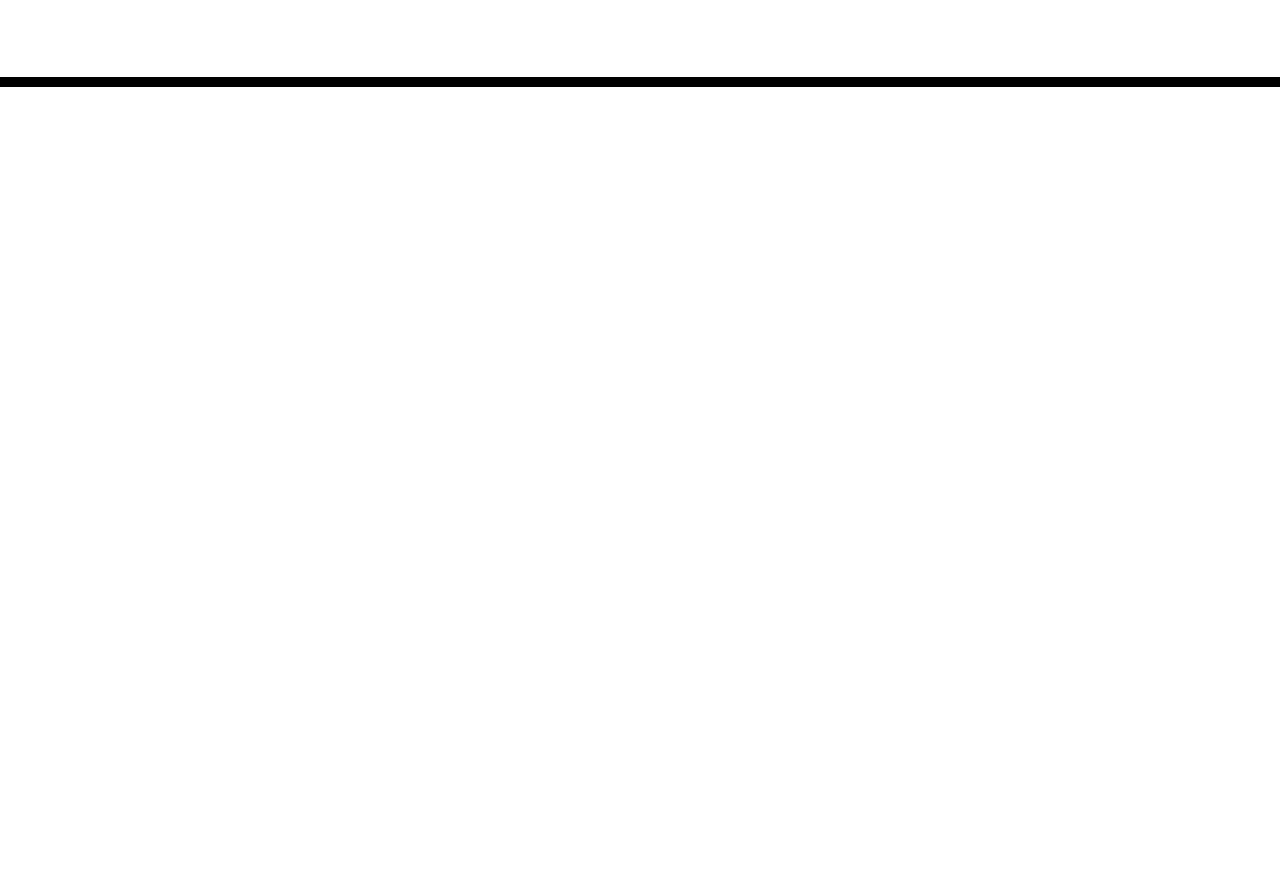
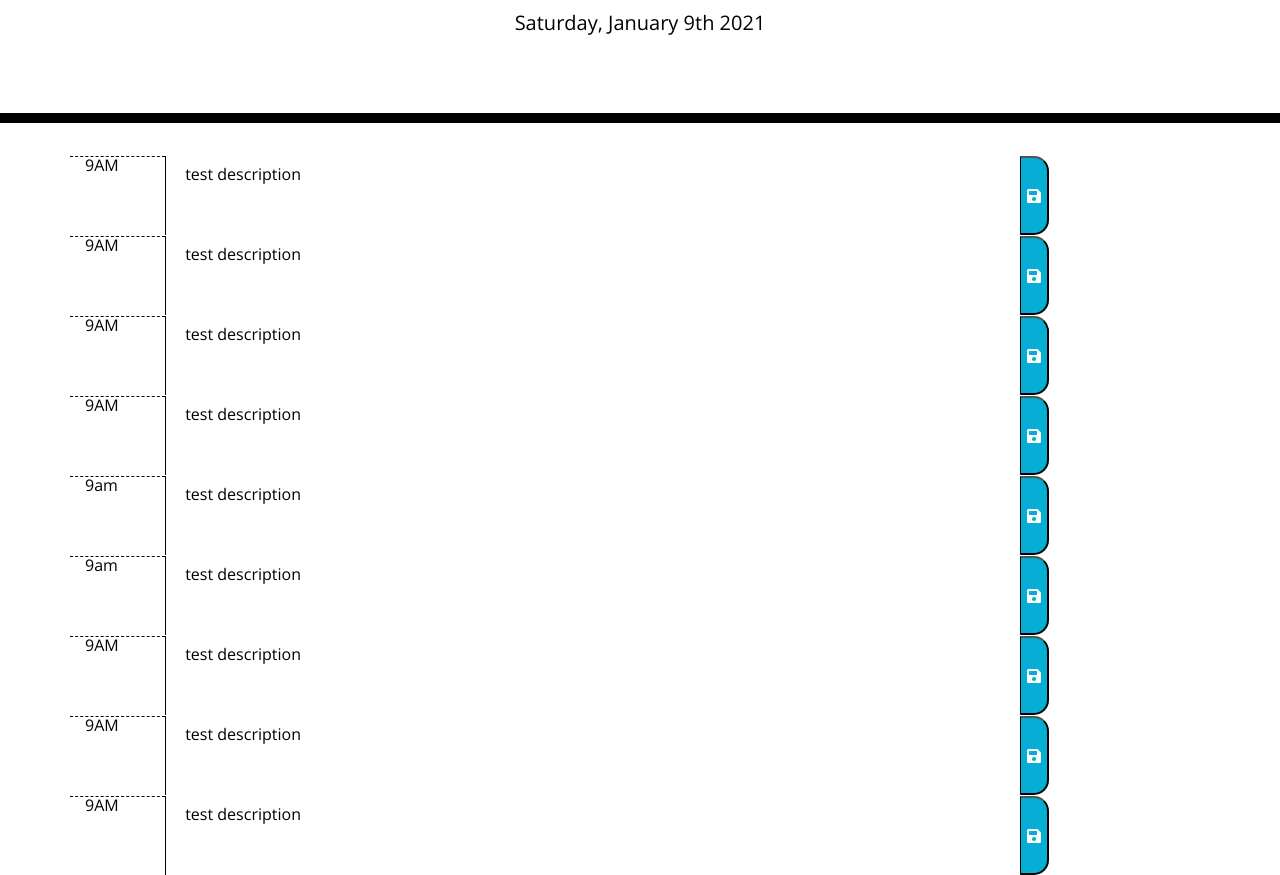
Before and after one commit to squeakymatter/work-day-scheduler, a plain HTML site: page index.html in a window 1280 px wide. Shown: the part 181-1056 px from the top of the page. Before the commit the page ends 800 px from the top, so only its background shows below. Drawn offline with nearby package versions, Linux system fonts and the light colour scheme.

Commit message:
adds date to header and CSS grid for time blocks

```diff
--- a/style.css
+++ b/assets/css/style.css
@@ -4,7 +4,7 @@ body {
   line-height: 1;
 }
 
-textarea{
+textarea {
   background: transparent;
   border: none;
   resize: none;
--- a/index.html
+++ b/index.html
@@ -18,7 +18,7 @@
       href="https://fonts.googleapis.com/css?family=Open+Sans&display=swap"
       rel="stylesheet"
     />
-    <link rel="stylesheet" href="style.css" />
+    <link rel="stylesheet" href="/assets/css/style.css"/>
     <title>Work Day Scheduler</title>
   </head>
 
@@ -30,9 +30,88 @@
     </header>
     <div class="container">
       <!-- Timeblocks go here -->
+      <div class="row">
+        <div class="col-lg-1 hour">9AM</div>
+        <textarea class="col-lg-9 description"> test description</textarea>
+        <button class="saveBtn"><i class="fas fa-save"></i></button>
+      </div>
+      <div class="row">
+        <div class="col-lg-1 hour">9AM</div>
+        <textarea class="col-lg-9 description"> test description</textarea>
+        <button class="saveBtn"><i class="fas fa-save"></i></button>
+      </div>
+      <div class="row">
+        <div class="col-lg-1 hour">9AM</div>
+        <textarea class="col-lg-9 description"> test description</textarea>
+        <button class="saveBtn"><i class="fas fa-save"></i></button>
+      </div>
+      <div class="row">
+        <div class="col-lg-1 hour">9AM</div>
+        <textarea class="col-lg-9 description"> test description</textarea>
+        <button class="saveBtn"><i class="fas fa-save"></i></button>
+      </div>
+      <div class="row">
+        <div class="col-lg-1 hour">9am</div>
+        <textarea class="col-lg-9 description"> test description</textarea>
+        <button class="saveBtn"><i class="fas fa-save"></i></button>
+      </div>
+      <div class="row">
+        <div class="col-lg-1 hour">9am</i></div>
+        <textarea class="col-lg-9 description"> test description</textarea>
+        <button class="saveBtn"><i class="fas fa-save"></i></button>
+      </div>
+      <div class="row">
+        <div class="col-lg-1 hour">9AM</div>
+        <textarea class="col-lg-9 description"> test description</textarea>
+        <button class="saveBtn"><i class="fas fa-save"></i></button>
+      </div>
+      <div class="row">
+        <div class="col-lg-1 hour">9AM</div>
+        <textarea class="col-lg-9 description"> test description</textarea>
+        <button class="saveBtn"><i class="fas fa-save"></i></button>
+      </div>
+      <div class="row">
+        <div class="col-lg-1 hour">9AM</div>
+        <textarea class="col-lg-9 description"> test description</textarea>
+        <button class="saveBtn"><i class="fas fa-save"></i></button>
+      </div>
+
+
+
     </div>
 
     <script src="https://code.jquery.com/jquery-3.4.1.min.js"></script>
     <script src="https://cdnjs.cloudflare.com/ajax/libs/moment.js/2.24.0/moment.min.js"></script>
   </body>
+
+  <script>
+
+//display current day in #currentDay
+var currentDay = moment().format('dddd, MMMM Do YYYY')
+$('#currentDay').text(currentDay);
+
+
+
+
+// also, note style.css includes classes for timeblock, row, hour, past, present, future, saveBtn, so assign classes accordingly probably using jQuery in some cases...
+
+
+
+
+
+//color-code timeblock to indicate past, present or future
+
+
+
+//click in time block to enter an event
+
+
+//click save button for time block to save to local storage
+
+
+//when page is refreshed, saved event persists.
+
+//move this script into it's own js file and link it...
+
+  </script>
 </html>
```
Also changed, not shown: assets/js/script.js (added, +19 -0 lines).
